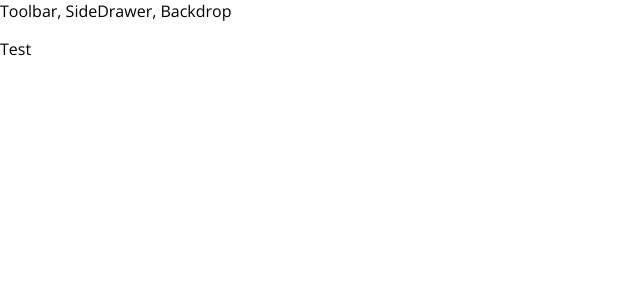
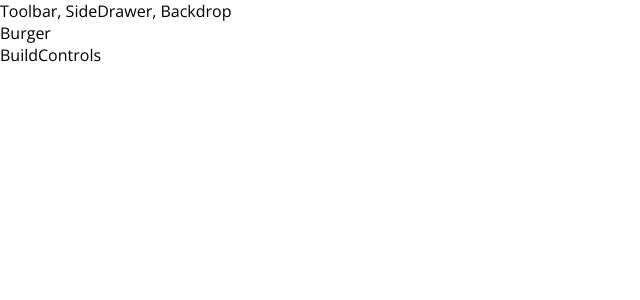
Before and after one commit to vyeung/ReactJS-Burger-Builder-App, a React app: page / in a window 1280 px wide. Shown: the top 300 px of the page, without its empty margins (0-640 px from the left). Built offline with nearby package versions, Linux system fonts and the light colour scheme.

Commit message:
added BurgerBuilder class container

```diff
--- a/src/App.js
+++ b/src/App.js
@@ -1,12 +1,13 @@
 import React, { Component } from 'react';
 import Layout from "./components/Layout/Layout";
+import BurgerBuilder from "./containers/BurgerBuilder/BurgerBuilder";
 
 class App extends Component {
   render() {
     return (
       <div>
         <Layout>
-          <p>Test</p>
+          <BurgerBuilder />
         </Layout>
       </div>
     );
--- /dev/null
+++ b/src/containers/BurgerBuilder/BurgerBuilder.js
@@ -0,0 +1,16 @@
+import React, {Component} from "react";
+import Aux from "../../hoc/Auxiliary";
+
+class BurgerBuilder extends Component {
+
+  render() {
+    return (
+      <Aux>
+        <div>Burger</div>
+        <div>BuildControls</div>
+      </Aux>
+    );
+  }
+}
+
+export default BurgerBuilder;
```
